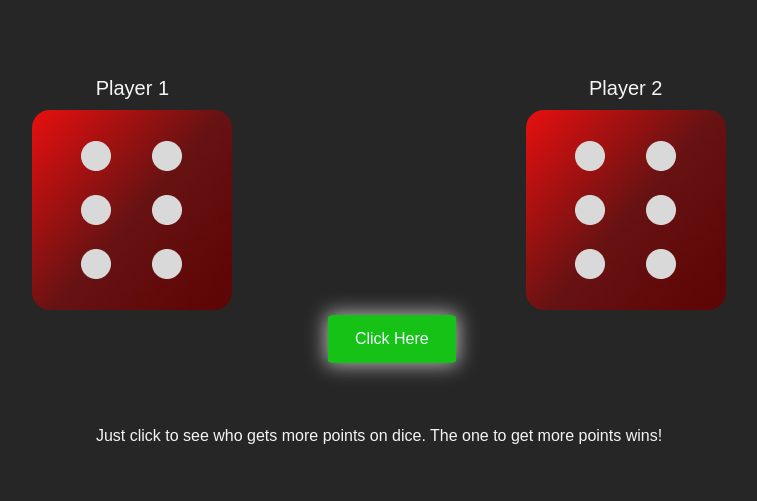
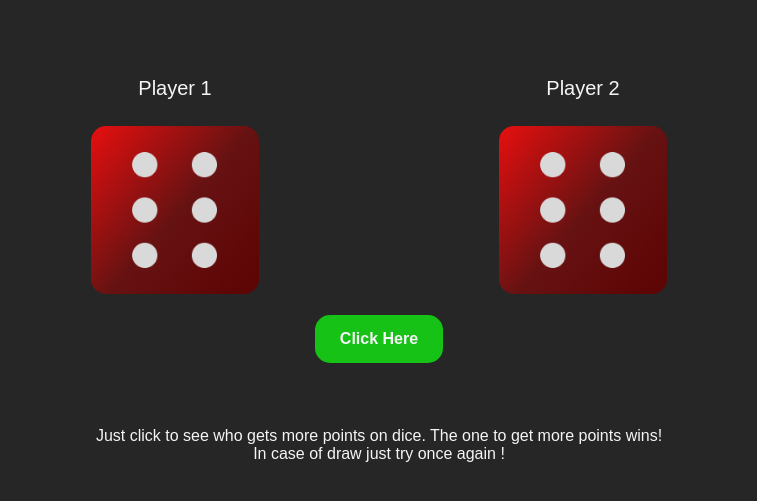
Before and after one commit to Subhranshu-Lenka/Dice-Game, a plain HTML site: page dice.html in a window 1280 px wide. Shown: the part 181-682 px from the top of the page, without its empty margins (261-1018 px from the left). Drawn offline with Linux system fonts and the light colour scheme.

Commit message:
added a little more code to style the page

```diff
--- a/dice.css
+++ b/dice.css
@@ -25,15 +25,18 @@ body {
 }
 
 .main {
+    width: 80%;
+    height: auto;
     display: flex;
     justify-content: space-evenly;
     align-items: center;
 }
 
+
 img {
     border-radius: 18px;
+    transform: scale(0.84);
 }
-
 
 .player1,
 .player2 {
@@ -52,11 +55,14 @@ p {
     width: 8rem;
     height: 3rem;
     background-color: rgb(21, 194, 21);
-    box-shadow: 0 0 20px 2px rgb(187, 184, 184);
-    color: aliceblue;
+    font-weight: 700;
+    color: whitesmoke;
     border: none;
     position: relative;
-    left: 46%;
-    border-radius: 5%;
+    border-radius: 15px;
     font-size: 16px;
 }
+
+#btn:hover {
+    box-shadow: 0 0 20px 2px rgba(240, 248, 255, 0.381);
+}
--- a/dice.html
+++ b/dice.html
@@ -14,7 +14,7 @@
         <h1>Dicee Game!!</h1>
         <h2>Click button to find out!</h2>
     </div>
-
+    <center>
         <div class="main">
             <div class="player1">
                 <p>Player 1</p>
@@ -25,8 +25,13 @@
                 <img src="./asset/six.jpg" alt="">
             </div>
         </div>
+
         <button id="btn">Click Here</button>
-    <p>Just click to see who gets more points on dice. The one to get more points wins!</p>
+    </center>
+
+    <p>Just click to see who gets more points on dice. The one to get more points wins!
+        <br> In case of draw just try once again !
+    </p>
 
     <script src="dice.js"></script>
 </body>
```
Lines whose indentation alone changed are shown as unchanged.
